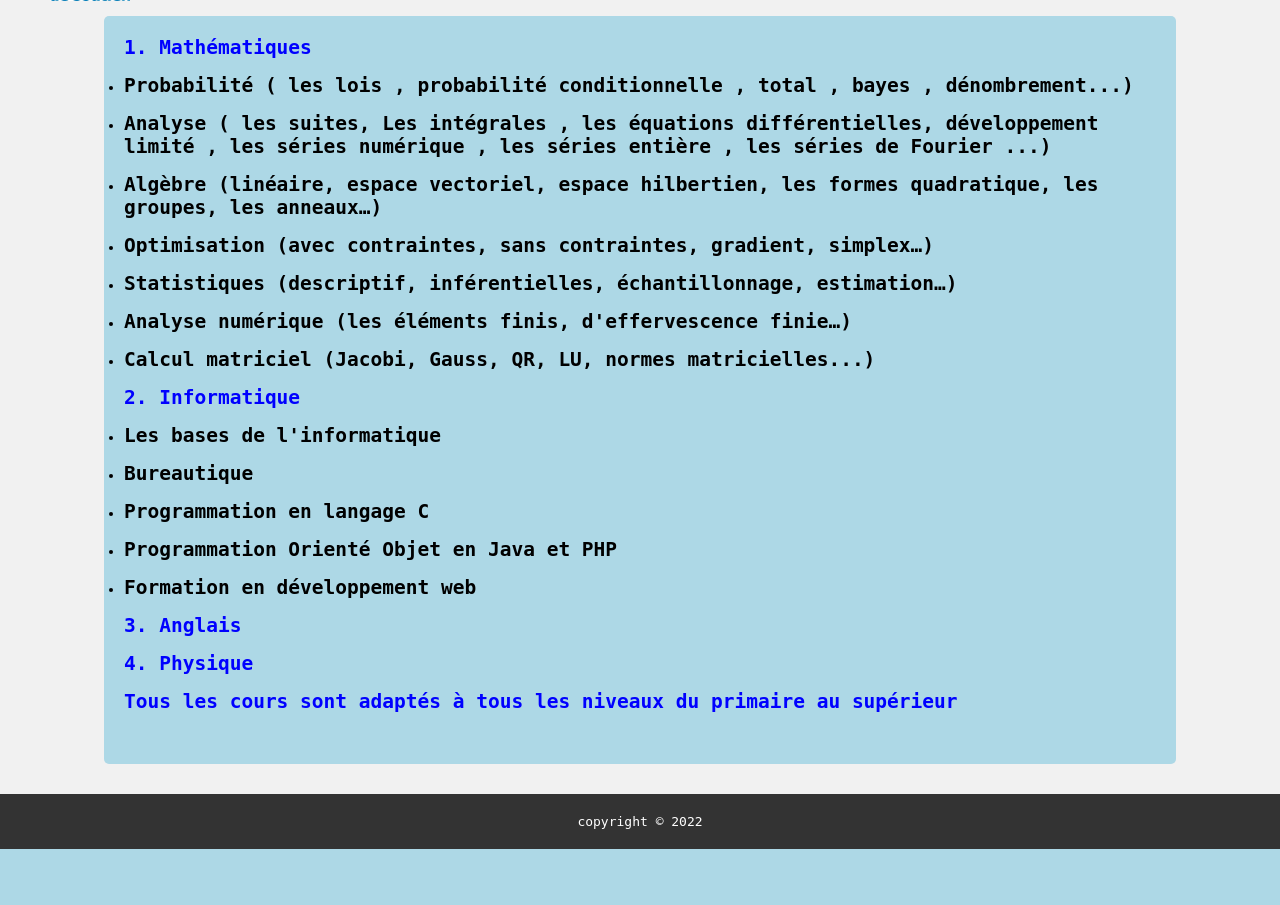
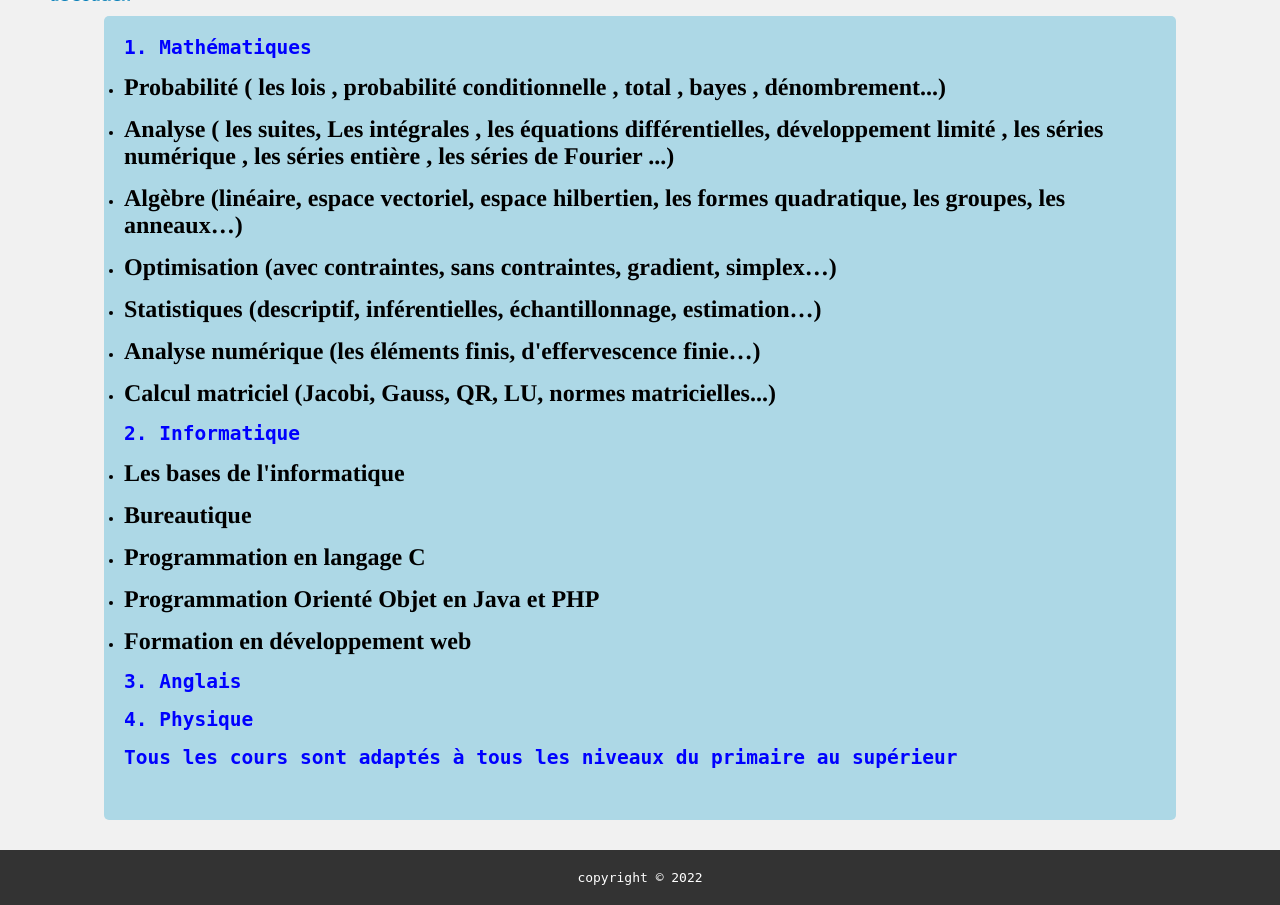
Before and after one commit to kh-lid/soutien, a PHP site: page /service.php in a window 1280 px wide. Shown: the part 129-1034 px from the top of the page. Before the commit the page ends 978 px from the top, so only its background shows below. Run offline with PHP 8.4, Linux system fonts and the light colour scheme.

Commit message:
Update service.php

```diff
--- a/service.php
+++ b/service.php
@@ -7,6 +7,11 @@
 	<link rel="stylesheet" type="text/css" href="css/service.css">
 		<title>LES COURS</title>
 	<link rel="icon" type="image/x-icon" href="https://findicons.com/files/icons/2166/oxygen/128/application_vnd_oasis_opendocument_formula.png">
+	<style type="text/css">
+		h2 {
+                     font-family: Times, "Times New Roman", Georgia, serif;
+                    }
+	</style>
 </head>
 <body>
 	<header>
```
